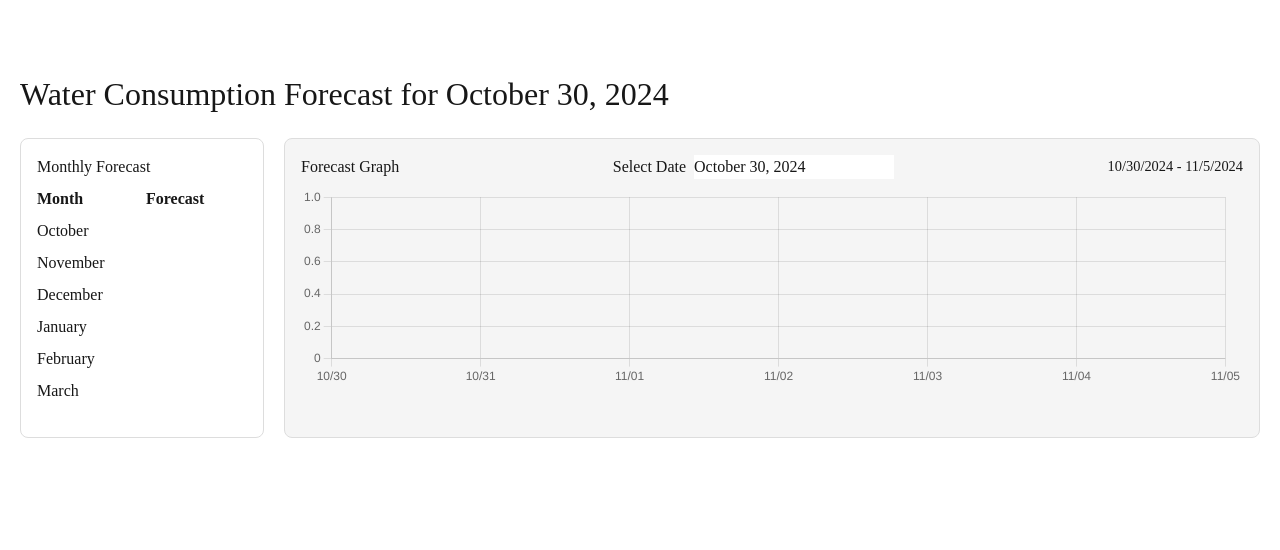
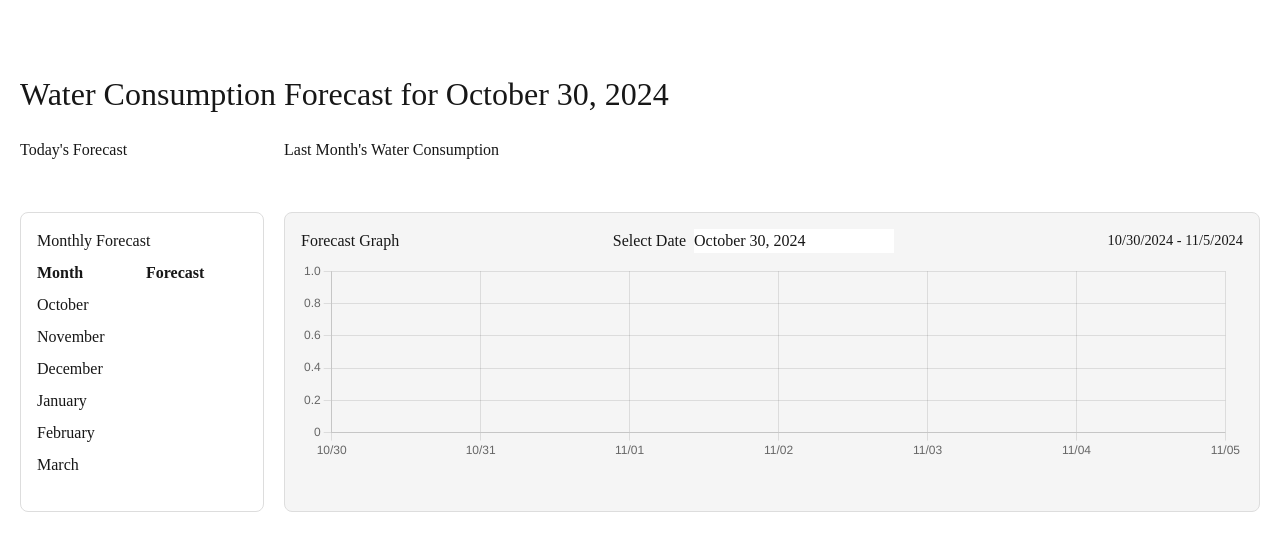
Before and after one commit to yvannnZL/thesis-page, a Next.js app: page / in a window 1280 px wide. Shown: the top 550 px of the page. Built offline with nearby package versions, Linux system fonts and the light colour scheme.

Commit message:
add today forecast and last month forecast text

```diff
--- a/src/app/page.js
+++ b/src/app/page.js
@@ -17,6 +17,16 @@ const Home = () => {
     <div style={{ textAlign: 'left', marginTop: '50px', padding: '20px' }}>
       <h1 style={{ fontSize: '2rem', marginBottom: '20px' }}>Water Consumption Forecast for {date}</h1>
 
+      <div style={{ display: 'flex', gap: '20px', marginBottom: '50px' }}>
+        <div style={{ flex: '1', minWidth: '200px' }}>
+          <h1 style={{ fontSize: '1rem', }}> Today's Forecast </h1>
+        </div>
+
+        <div style={{ flex: '4', minWidth: '400px' }}>
+          <h1 style={{ fontSize: '1rem', }}> Last Month's Water Consumption </h1>
+        </div>
+      </div>
+
       <div style={{ display: 'flex', gap: '20px' }}>
         <div style={{ flex: '1', minWidth: '200px' }}>
           <ForecastContainer />
```
